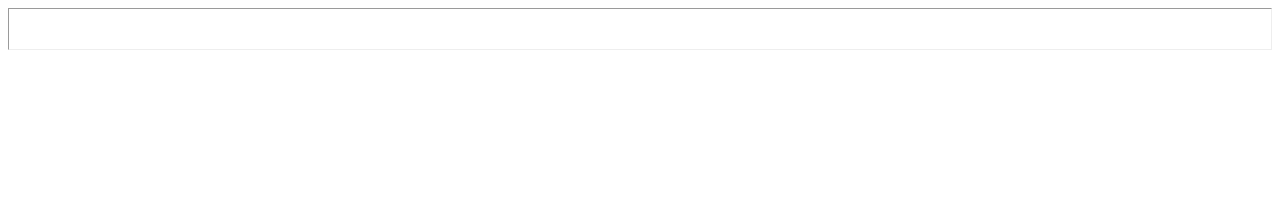
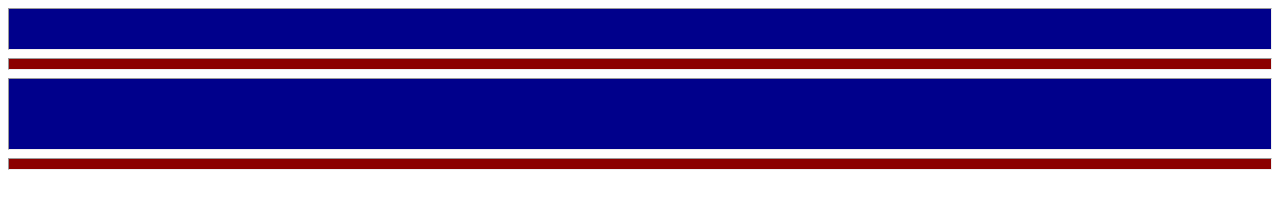
Before and after one commit to PatricioCisneros/ejercicio-integrador2-patricio, a plain HTML site: page index.html in a window 1280 px wide. Drawn offline with Linux system fonts and the light colour scheme.

Commit message:
segundo avance

```diff
--- a/index.html
+++ b/index.html
@@ -4,9 +4,16 @@
     <meta charset="UTF-8">
     <meta name="viewport" content="width=device-width, initial-scale=1.0">
     <title>Agencia carros patricio</title>
+    <link rel="stylesheet" href="style.css">
 </head>
 
 <body>
-    <hr style="color: blue; height: 40px; size: 15px;">
+    <hr style="color: darkblue; background-color:darkblue; height: 40px; size: 15px;">
+
+    <hr style="color: darkred; background-color:darkred; height: 10px; size: 15px;">
+
+     <hr style="color: darkblue; background-color:darkblue; height: 70px; size: 15px;">
+
+     <hr style="color: darkred; background-color:darkred; height: 10px; size: 15px;">
 </body>
 </html>
```
Also changed, not shown: 1 other file.
